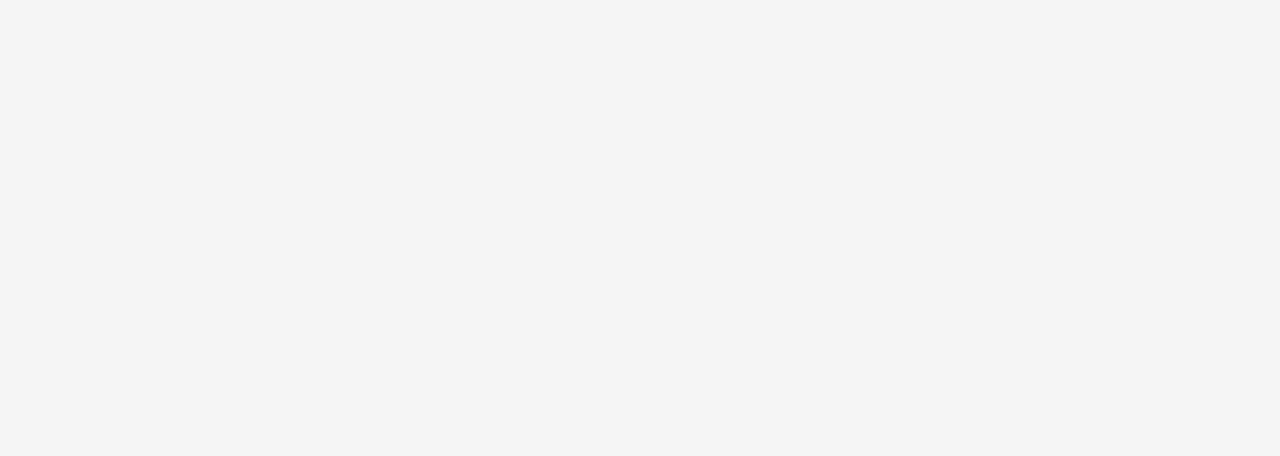
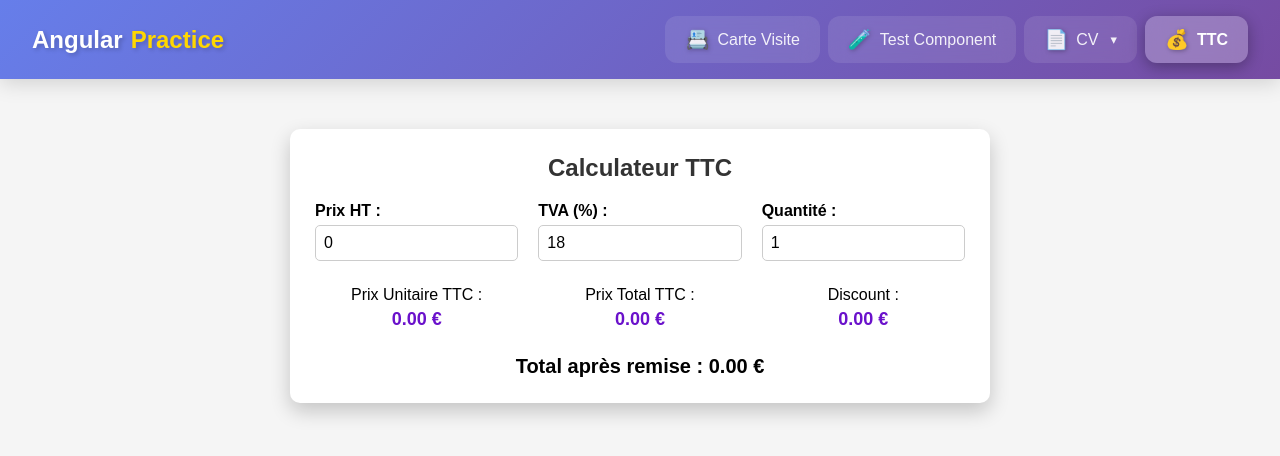
Before and after one commit to ouss223/angular-practice, an Angular app in the folder angular-practice/: page /ttc in a window 1280 px wide. Before the commit this address led to /. Shown: the top 456 px of the page. Built offline with nearby package versions, Linux system fonts and the light colour scheme.

Commit message:
add header and remove ngif

```diff
--- a/angular-practice/src/app/app.component.html
+++ b/angular-practice/src/app/app.component.html
@@ -1,11 +1,2 @@
-<!-- * * * * * * * * * * * * * * * * * * * * * * * * * * * * * * * -->
-<!-- * * * * * * * * * * * The content below * * * * * * * * * * * -->
-<!-- * * * * * * * * * * is only a placeholder * * * * * * * * * * -->
-<!-- * * * * * * * * * * and can be replaced.  * * * * * * * * * * -->
-<!-- * * * * * * * * * * * * * * * * * * * * * * * * * * * * * * * -->
-<!-- * * * * * * * * * Delete the template below * * * * * * * * * -->
-<!-- * * * * * * * to get started with your project! * * * * * * * -->
-<!-- * * * * * * * * * * * * * * * * * * * * * * * * * * * * * * * -->
-
-<!--<app-cv></app-cv> -->
- <router-outlet></router-outlet>
+<app-header></app-header>
+<router-outlet></router-outlet>
--- a/angular-practice/src/app/app.component.ts
+++ b/angular-practice/src/app/app.component.ts
@@ -1,12 +1,12 @@
 import { Component } from '@angular/core';
 import { RouterOutlet } from '@angular/router';
 import { CvComponent } from './cv/cv.component';
+import { HeaderComponent } from './header/header.component';
 
 
 @Component({
   selector: 'app-root',
-  imports: [RouterOutlet],
-  //imports: [CvComponent],
+  imports: [RouterOutlet, HeaderComponent],
   templateUrl: './app.component.html',
   styleUrl: './app.component.css'
 })
--- a/angular-practice/src/app/detail/detail.component.html
+++ b/angular-practice/src/app/detail/detail.component.html
@@ -1,6 +1,9 @@
-<div class="detail" *ngIf="selectedPerson; else noSelection">
+@if (selectedPerson) {
+<div class="detail">
   <div class="detail-header">
-    <img [src]="selectedPerson.path" [alt]="selectedPerson.name" class="detail-image" *ngIf="selectedPerson.path">
+    @if (selectedPerson.path) {
+    <img [src]="selectedPerson.path" [alt]="selectedPerson.name" class="detail-image">
+    }
     <div class="detail-info">
       <h2>{{ selectedPerson.firstname }} {{ selectedPerson.name }}</h2>
       <p class="job-title">{{ selectedPerson.job }}</p>
@@ -26,10 +29,9 @@
     </div>
   </div>
 </div>
-
-<ng-template #noSelection>
-  <div class="no-selection">
-    <h3>Select a CV</h3>
-    <p>Click on a person from the list to view their details</p>
-  </div>
-</ng-template>
+} @else {
+<div class="no-selection">
+  <h3>Select a CV</h3>
+  <p>Click on a person from the list to view their details</p>
+</div>
+}
--- /dev/null
+++ b/angular-practice/src/app/header/header.component.css
@@ -0,0 +1,272 @@
+/* Header Styling */
+.header {
+    background: linear-gradient(135deg, #667eea 0%, #764ba2 100%);
+    box-shadow: 0 4px 20px rgba(0, 0, 0, 0.15);
+    position: sticky;
+    top: 0;
+    z-index: 1000;
+    backdrop-filter: blur(10px);
+}
+
+.container {
+    max-width: 1400px;
+    margin: 0 auto;
+    padding: 1rem 2rem;
+    display: flex;
+    align-items: center;
+    justify-content: space-between;
+    gap: 2rem;
+}
+
+/* Logo */
+.logo {
+    display: flex;
+    align-items: center;
+    gap: 0.5rem;
+    font-size: 1.5rem;
+    font-weight: 700;
+    color: white;
+    cursor: pointer;
+    transition: transform 0.3s ease;
+}
+
+.logo:hover {
+    transform: scale(1.05);
+}
+
+.logo-text {
+    color: white;
+    text-shadow: 2px 2px 4px rgba(0, 0, 0, 0.2);
+}
+
+.logo-accent {
+    color: #ffd700;
+    text-shadow: 2px 2px 4px rgba(0, 0, 0, 0.2);
+}
+
+/* Navigation */
+.nav {
+    display: flex;
+    align-items: center;
+    gap: 0.5rem;
+}
+
+.nav-link {
+    display: flex;
+    align-items: center;
+    gap: 0.5rem;
+    padding: 0.75rem 1.25rem;
+    color: rgba(255, 255, 255, 0.9);
+    text-decoration: none;
+    font-weight: 500;
+    border-radius: 12px;
+    transition: all 0.3s ease;
+    position: relative;
+    overflow: hidden;
+    background: rgba(255, 255, 255, 0.1);
+    backdrop-filter: blur(10px);
+}
+
+.nav-link::before {
+    content: '';
+    position: absolute;
+    top: 0;
+    left: -100%;
+    width: 100%;
+    height: 100%;
+    background: linear-gradient(90deg, transparent, rgba(255, 255, 255, 0.2), transparent);
+    transition: left 0.5s ease;
+}
+
+.nav-link:hover::before {
+    left: 100%;
+}
+
+.nav-link:hover {
+    background: rgba(255, 255, 255, 0.2);
+    transform: translateY(-2px);
+    box-shadow: 0 4px 12px rgba(0, 0, 0, 0.2);
+}
+
+.nav-link.active {
+    background: rgba(255, 255, 255, 0.25);
+    color: white;
+    box-shadow: 0 4px 15px rgba(0, 0, 0, 0.3);
+    font-weight: 600;
+}
+
+.nav-icon {
+    font-size: 1.2rem;
+    filter: drop-shadow(1px 1px 2px rgba(0, 0, 0, 0.3));
+}
+
+/* Dropdown */
+.nav-dropdown {
+    position: relative;
+}
+
+.dropdown-trigger {
+    cursor: pointer;
+}
+
+.dropdown-arrow {
+    font-size: 0.8rem;
+    transition: transform 0.3s ease;
+    margin-left: 0.25rem;
+}
+
+.nav-dropdown:hover .dropdown-arrow {
+    transform: rotate(180deg);
+}
+
+.dropdown-menu {
+    position: absolute;
+    top: calc(100% + 0.5rem);
+    left: 0;
+    background: white;
+    border-radius: 16px;
+    box-shadow: 0 10px 40px rgba(0, 0, 0, 0.2);
+    min-width: 250px;
+    opacity: 0;
+    visibility: hidden;
+    transform: translateY(-10px);
+    transition: all 0.3s cubic-bezier(0.68, -0.55, 0.265, 1.55);
+    overflow: hidden;
+}
+
+.dropdown-menu.show {
+    opacity: 1;
+    visibility: visible;
+    transform: translateY(0);
+}
+
+.dropdown-header {
+    padding: 1rem 1.25rem 0.5rem;
+    font-weight: 700;
+    font-size: 0.9rem;
+    color: #667eea;
+    text-transform: uppercase;
+    letter-spacing: 0.5px;
+}
+
+.dropdown-subheader {
+    padding: 0.75rem 1.25rem 0.25rem;
+    font-weight: 600;
+    font-size: 0.85rem;
+    color: #999;
+    text-transform: uppercase;
+    letter-spacing: 0.3px;
+}
+
+.dropdown-divider {
+    height: 1px;
+    background: linear-gradient(90deg, transparent, #e0e0e0, transparent);
+    margin: 0.5rem 0;
+}
+
+.dropdown-item {
+    display: flex;
+    align-items: center;
+    gap: 0.75rem;
+    padding: 0.75rem 1.25rem;
+    color: #333;
+    text-decoration: none;
+    transition: all 0.2s ease;
+    position: relative;
+}
+
+.dropdown-item::before {
+    content: '';
+    position: absolute;
+    left: 0;
+    top: 0;
+    height: 100%;
+    width: 3px;
+    background: linear-gradient(135deg, #667eea 0%, #764ba2 100%);
+    transform: scaleY(0);
+    transition: transform 0.2s ease;
+}
+
+.dropdown-item:hover {
+    background: linear-gradient(90deg, rgba(102, 126, 234, 0.1) 0%, transparent 100%);
+    padding-left: 1.5rem;
+}
+
+.dropdown-item:hover::before {
+    transform: scaleY(1);
+}
+
+.dropdown-item.child {
+    padding-left: 2rem;
+    font-size: 0.95rem;
+}
+
+.dropdown-item.child:hover {
+    padding-left: 2.25rem;
+}
+
+.dropdown-item.info-only {
+    cursor: default;
+    opacity: 0.8;
+}
+
+.dropdown-item.info-only:hover {
+    background: rgba(102, 126, 234, 0.05);
+    padding-left: 2rem;
+}
+
+.dropdown-item.info-only::before {
+    display: none;
+}
+
+.dropdown-icon {
+    font-size: 1.1rem;
+    filter: grayscale(0.3);
+}
+
+/* Responsive Design */
+@media (max-width: 768px) {
+    .container {
+        flex-direction: column;
+        padding: 1rem;
+        gap: 1rem;
+    }
+
+    .nav {
+        flex-wrap: wrap;
+        justify-content: center;
+    }
+
+    .nav-link {
+        padding: 0.5rem 1rem;
+        font-size: 0.9rem;
+    }
+
+    .dropdown-menu {
+        position: fixed;
+        left: 50%;
+        transform: translateX(-50%) translateY(-10px);
+        top: auto;
+    }
+
+    .dropdown-menu.show {
+        transform: translateX(-50%) translateY(0);
+    }
+}
+
+/* Animation for page load */
+@keyframes slideInDown {
+    from {
+        transform: translateY(-100%);
+        opacity: 0;
+    }
+
+    to {
+        transform: translateY(0);
+        opacity: 1;
+    }
+}
+
+.header {
+    animation: slideInDown 0.5s ease-out;
+}
--- /dev/null
+++ b/angular-practice/src/app/header/header.component.html
@@ -0,0 +1,61 @@
+<header class="header">
+    <div class="container">
+        <div class="logo">
+            <span class="logo-text">Angular</span>
+            <span class="logo-accent">Practice</span>
+        </div>
+
+        <nav class="nav">
+            <a routerLink="/carte-visite" routerLinkActive="active" class="nav-link">
+                <span class="nav-icon">📇</span>
+                <span>Carte Visite</span>
+            </a>
+
+            <a routerLink="/test-component" routerLinkActive="active" class="nav-link">
+                <span class="nav-icon">🧪</span>
+                <span>Test Component</span>
+            </a>
+
+            <div class="nav-dropdown" (mouseenter)="showCvDropdown = true" (mouseleave)="showCvDropdown = false">
+                <a routerLink="/cv" routerLinkActive="active" class="nav-link dropdown-trigger">
+                    <span class="nav-icon">📄</span>
+                    <span>CV</span>
+                    <span class="dropdown-arrow">▾</span>
+                </a>
+
+                <div class="dropdown-menu" [class.show]="showCvDropdown">
+                    <div class="dropdown-header">CV Component</div>
+                    <a routerLink="/cv" class="dropdown-item">
+                        <span class="dropdown-icon">📋</span>
+                        <div>
+                            <div style="font-weight: 600;">CV (Parent)</div>
+                            <div style="font-size: 0.85rem; color: #888; margin-top: 0.25rem;">Contains Liste & Detail
+                                children</div>
+                        </div>
+                    </a>
+                    <div class="dropdown-divider"></div>
+                    <div class="dropdown-subheader">Child Components</div>
+                    <div class="dropdown-item child info-only">
+                        <span class="dropdown-icon">📝</span>
+                        <div>
+                            <div>Liste Component</div>
+                            <div style="font-size: 0.8rem; color: #999;">Rendered inside CV</div>
+                        </div>
+                    </div>
+                    <div class="dropdown-item child info-only">
+                        <span class="dropdown-icon">🔍</span>
+                        <div>
+                            <div>Detail Component</div>
+                            <div style="font-size: 0.8rem; color: #999;">Rendered inside CV</div>
+                        </div>
+                    </div>
+                </div>
+            </div>
+
+            <a routerLink="/ttc" routerLinkActive="active" class="nav-link">
+                <span class="nav-icon">💰</span>
+                <span>TTC</span>
+            </a>
+        </nav>
+    </div>
+</header>
--- /dev/null
+++ b/angular-practice/src/app/header/header.component.ts
@@ -0,0 +1,41 @@
+import { Component } from '@angular/core';
+import { RouterLink, RouterLinkActive } from '@angular/router';
+
+interface NavItem {
+  path: string;
+  label: string;
+  children?: NavItem[];
+}
+
+@Component({
+  selector: 'app-header',
+  standalone: true,
+  imports: [RouterLink, RouterLinkActive],
+  templateUrl: './header.component.html',
+  styleUrls: ['./header.component.css']
+})
+export class HeaderComponent {
+  navItems: NavItem[] = [
+    { path: '/carte-visite', label: 'Carte Visite' },
+    { path: '/test-component', label: 'Test Component' },
+    {
+      path: '/cv',
+      label: 'CV',
+      children: [
+        { path: '/cv/liste', label: 'Liste' },
+        { path: '/cv/detail', label: 'Detail' }
+      ]
+    },
+    { path: '/ttc', label: 'TTC' }
+  ];
+
+  showCvDropdown = false;
+
+  toggleCvDropdown() {
+    this.showCvDropdown = !this.showCvDropdown;
+  }
+
+  closeCvDropdown() {
+    this.showCvDropdown = false;
+  }
+}
--- a/angular-practice/src/app/item/item.component.html
+++ b/angular-practice/src/app/item/item.component.html
@@ -1,6 +1,8 @@
 <div class="item" (click)="selectItem()">
   <div class="item-header">
-    <img [src]="cv.path" [alt]="cv.name" class="item-image" *ngIf="cv.path">
+    @if (cv.path) {
+    <img [src]="cv.path" [alt]="cv.name" class="item-image">
+    }
     <div class="item-info">
       <h3>{{ cv.firstname }} {{ cv.name }}</h3>
       <p class="job">{{ cv.job }}</p>
```
Also changed, not shown: angular-practice/src/app/app.routes.ts (+7 -6 lines).
